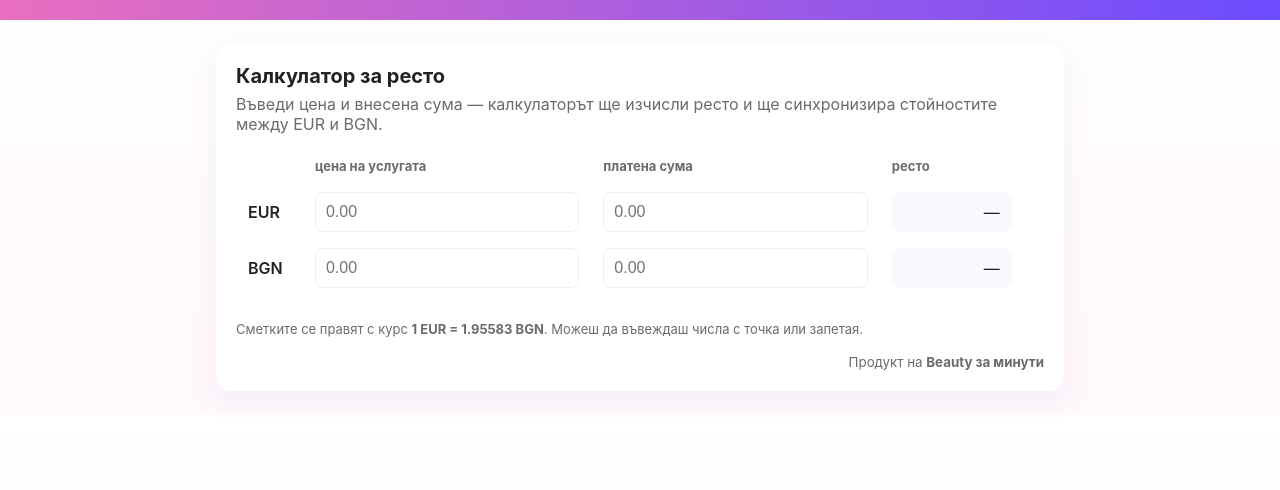
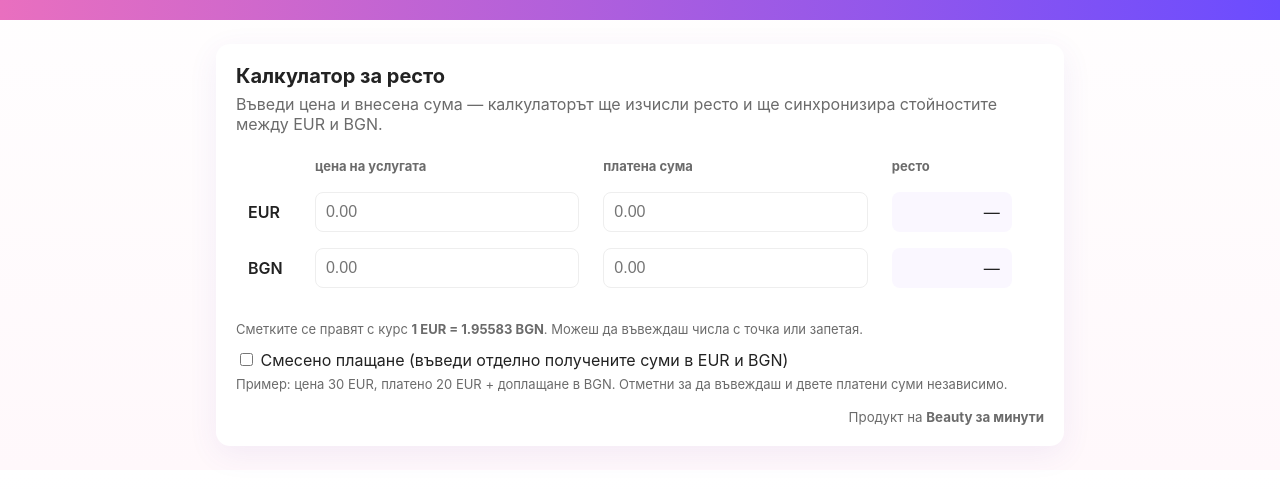
Before and after one commit to ivayloktodorov/beauty-eur-bgn-calc, a plain HTML site: page index.html in a window 1280 px wide. Shown: the part 104-594 px from the top of the page. Drawn offline with Linux system fonts and the light colour scheme.

Commit message:
UI: update mixed-payment label; Fix: mixed-payment calc

```diff
--- a/index.html
+++ b/index.html
@@ -53,6 +53,11 @@
           <p>Сметките се правят с курс <strong>1 EUR = 1.95583 BGN</strong>. Можеш да въвеждаш числа с точка или запетая.</p>
         </div>
 
+        <div class="mixed-payment">
+          <label><input type="checkbox" id="mixed-payment" /> Смесено плащане (въведи отделно получените суми в EUR и BGN)</label>
+          <p class="lead" style="margin-top:6px;color:var(--muted);font-size:13px;">Пример: цена 30 EUR, платено 20 EUR + доплащане в BGN. Отметни за да въвеждаш и двете платени суми независимо.</p>
+        </div>
+
         <footer class="card-footer">
           <small>Продукт на <strong>Beauty за минути</strong></small>
         </footer>
```
Also changed, not shown: 1 other file.
